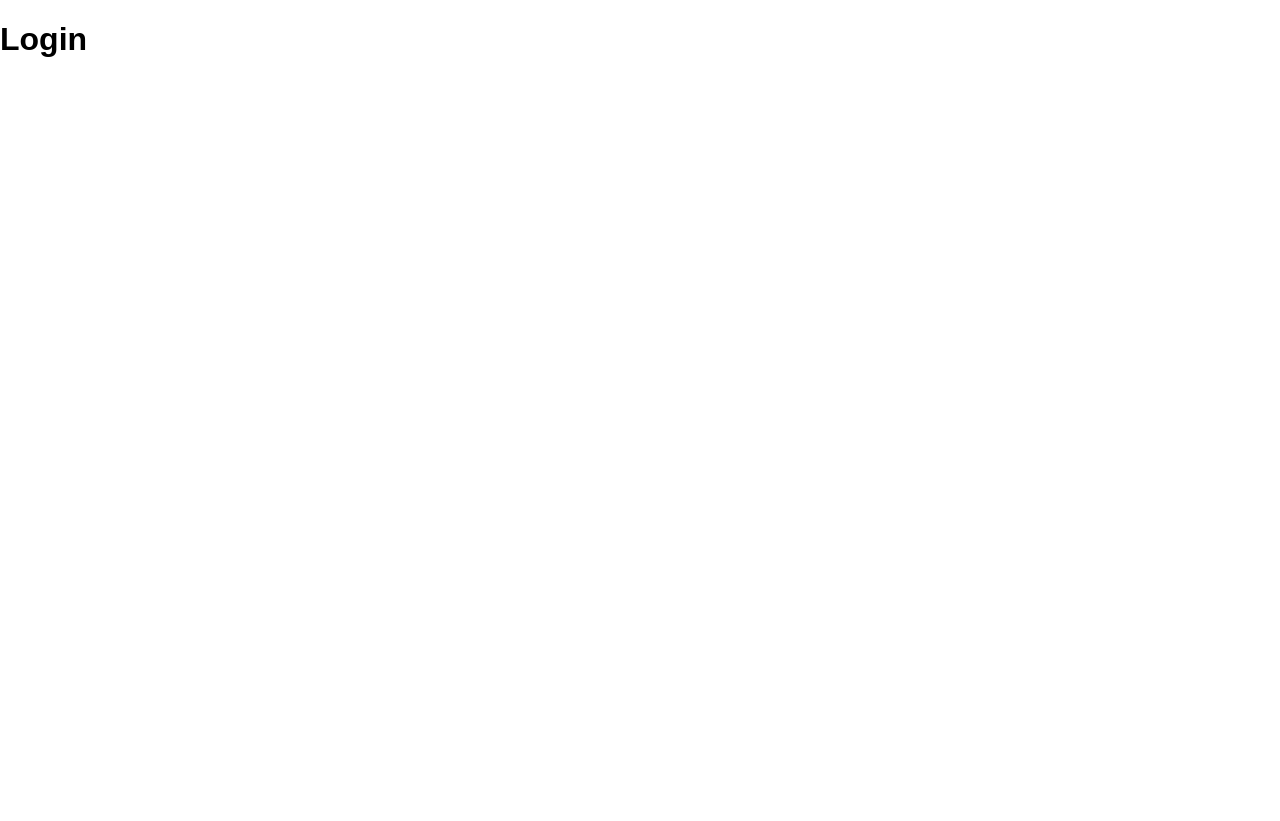
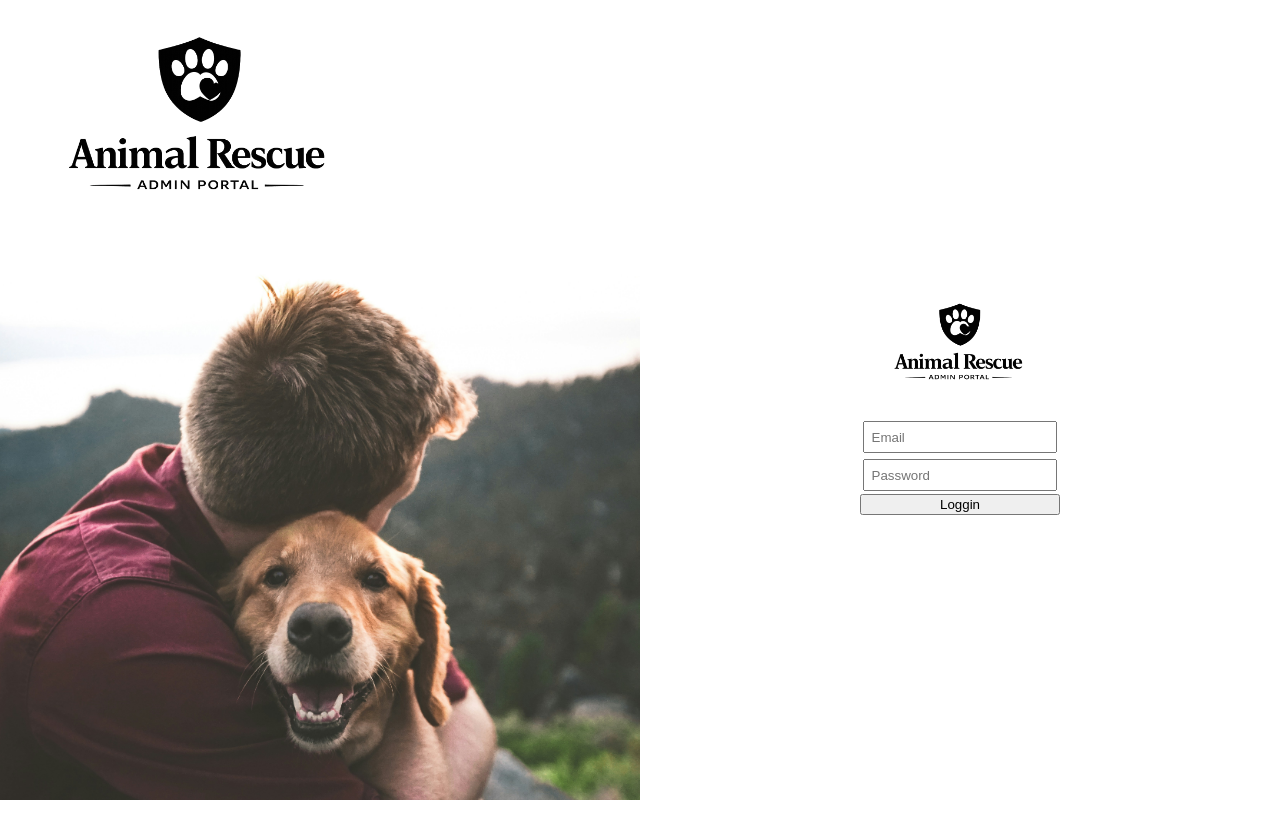
Before and after one commit to MikaelaJohansson/animal-rescue-admin, a React (Vite) app: page / in a window 1280 px wide. After the commit the page ends 800 px from the top, so only its background shows below. Built offline with nearby package versions, Linux system fonts and the light colour scheme.

Commit message:
Start login page

```diff
--- a/src/App.jsx
+++ b/src/App.jsx
@@ -5,14 +5,14 @@ import Dashborad from "../src/pages/Dashboard/Dashboard"
 
 export default function App() {
 
-  const [isLoggedIn, setIsLoggedIn] = useState(false)
+  const [isLoggedIn,  setIsLoggedIn] = useState(false)
 
 
 
 
   return (
     <Routes>
-      <Route path='/' element={<Login setIsLoggedIn={isLoggedIn}/>} />
+      <Route path='/' element={<Login  setIsLoggedIn={ setIsLoggedIn}/>} />
       <Route path='dashboard' element={<Dashborad/>} />
     </Routes>
   )
--- a/src/pages/Login/Login.jsx
+++ b/src/pages/Login/Login.jsx
@@ -1,19 +1,51 @@
-import React from 'react'
-import { Link } from 'react-router-dom'
+import React, { useState } from 'react'
+import { Form, Link } from 'react-router-dom'
+import appLogo from "../../assets/appLogo.png"
+import loginPicDog from "../../assets/loginPicDog.jpg"
+import { useNavigate } from 'react-router-dom'
+import styles from "./Login.module.css";
 
-export default function Login({isLoggedIn}) {
+export default function Login({ setIsLoggedIn}) {
 
+    const [email,setEmail] = useState("");
+    const [password, setPassword] = useState("");
 
+    const navigate = useNavigate()
+
+    function handleLogin(event){
+
+        event.preventDefault()
+
+        setIsLoggedIn(true)
+        navigate("/dashboard")
+
+    }
 
 
 
   return (
-    <div>
+    <main className={styles.WraperLogin}>
 
-        <h1>Login</h1>
+        <div className={styles.mainContainerLogin}>
 
+            {/* left side og login page */}
+            <section className={styles.loginLeftSideImage}>
+                <img src={appLogo} alt="logo" width={400} />
+                <img className={styles.dogImg} src={loginPicDog} alt="Dog's best friend" />
+            </section>
 
+            {/* right side of login page */}
+            <section className={styles.loginRightSide}>
+                <form onSubmit={handleLogin} className={styles.loginForm}>
+                    <img src={appLogo} alt="logo" width={200} />
+                    <input type="mail" placeholder='Email' value={email} onChange={(event) => setEmail(event.target.value)}/>
+                    <input type="password" placeholder='Password' value={password} onChange={(event) => setPassword(event.target.value)}/>
+                    <button type='submit'>Loggin</button>
+                </form>
+            </section>
 
-    </div>
+        </div>
+
+    </main>
   )
 }
--- /dev/null
+++ b/src/pages/Login/Login.module.css
@@ -0,0 +1,50 @@
+/* main */
+
+.WraperLogin{
+  min-height: 100vh;
+}
+.mainContainerLogin{
+    min-height: 100vh;
+    display: flex;
+    justify-content: center;
+    align-content: center;
+}
+
+/* left side og login page */
+
+.loginLeftSideImage{
+    flex: 1;
+    display: flex;
+    flex-direction: column;
+}
+
+.dogImg{
+    width: 100%;
+    flex: 1;
+    object-fit: cover;
+    min-height: 0;
+}
+
+/* right side of login page */
+
+.loginRightSide{
+    display: flex;
+    justify-content: center;
+    align-self: center;
+    align-content: center;
+    flex: 1;
+}
+
+.loginForm{
+    flex-direction: column;
+    display: flex;
+}
+
+.loginForm input{
+   display: flex;
+   margin: 0.2rem;
+   padding: 0.4rem;
+
+
+
+}
```
Also changed, not shown: src/assets/appLogo.png (added), src/assets/loginPicDog.jpg (added), src/pages/Login/Login.module.jsx (deleted).
